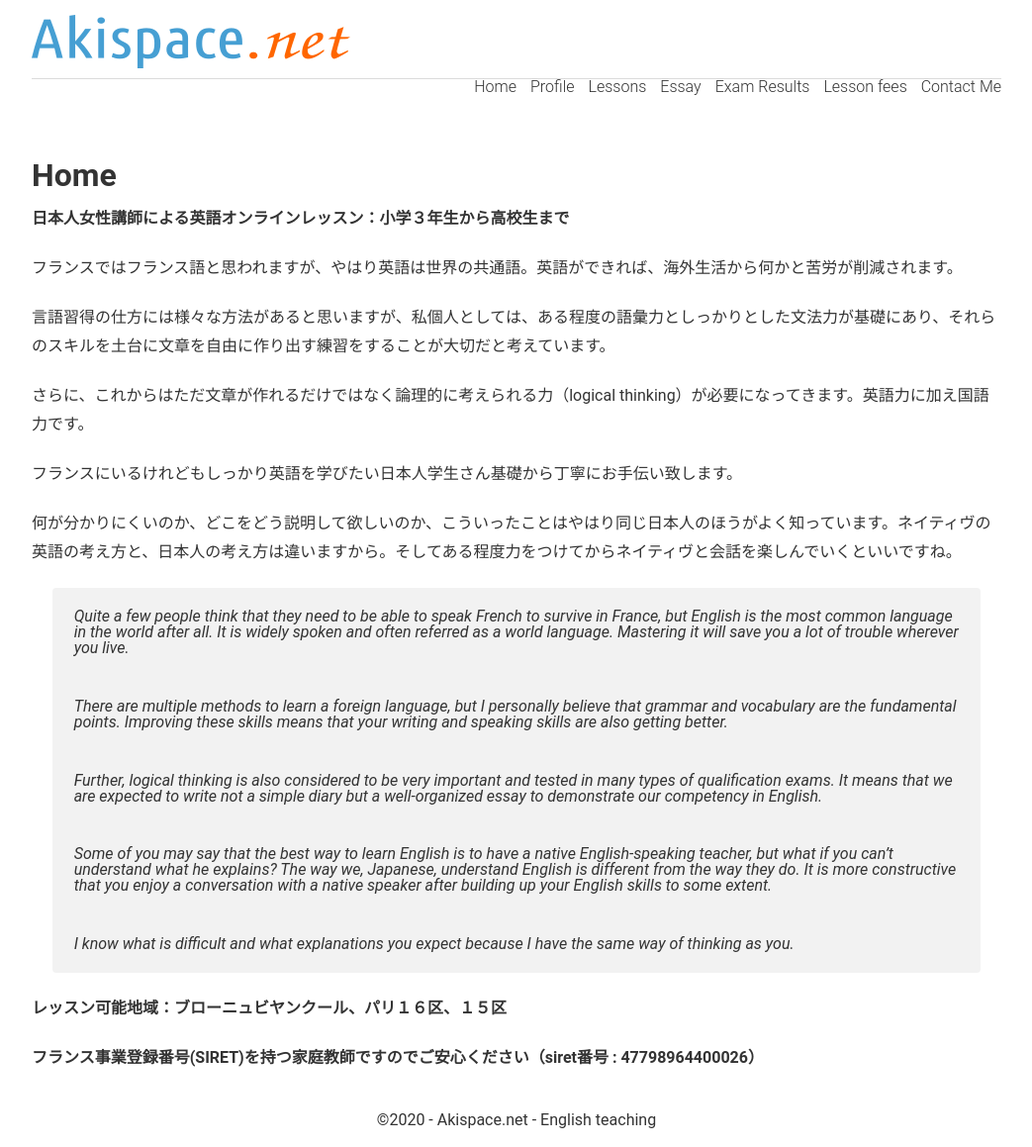
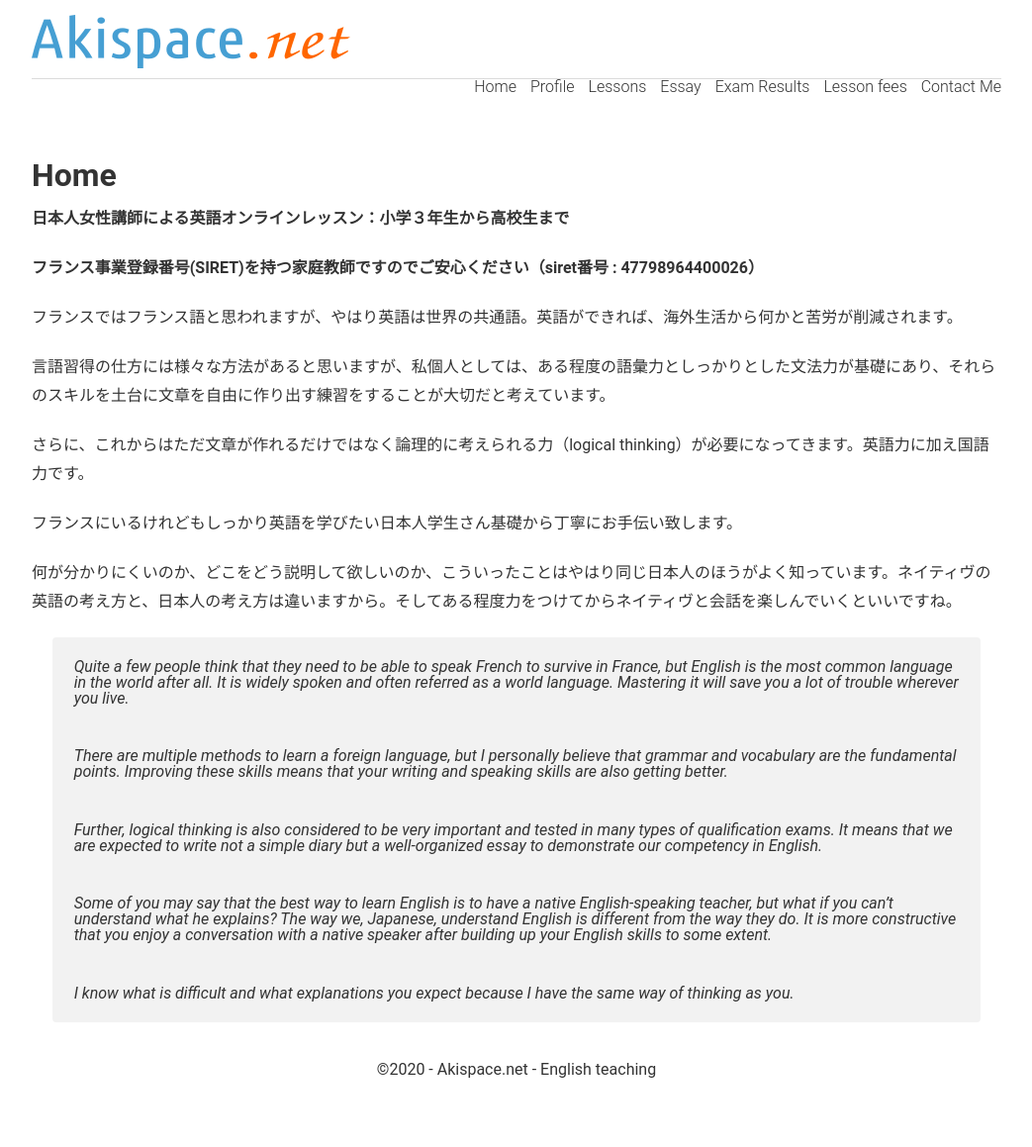
Before and after one commit to phocean/akispace, a Jekyll site: the page built from index.md, in a window 1280 px wide. Shown: the whole page at 99% size, without its empty margins (118-1161 px from the left). Built offline with Jekyll 4.4.1, drawn with Linux system fonts in a browser that asks for light colours; after the commit the page ends 1109 px from its top, so only the background shows below that.

Commit message:
One sentence erased

```diff
--- a/index.md
+++ b/index.md
@@ -29,7 +31,3 @@
 > Some of you may say that the best way to learn English is to have a native English-speaking teacher, but what if you can’t understand what he explains? The way we, Japanese, understand English is different from the way they do. It is more constructive that you enjoy a conversation with a native speaker after building up your English skills to some extent.
 >
 > I know what is difficult and what explanations you expect because I have the same way of thinking as you.
-
-**レッスン可能地域：ブローニュビヤンクール、パリ１６区、１５区**
-
-**フランス事業登録番号(SIRET)を持つ家庭教師ですのでご安心ください（siret番号 : 47798964400026）**
```
Also changed, not shown: other parts of index.md (+2 -0 lines).
